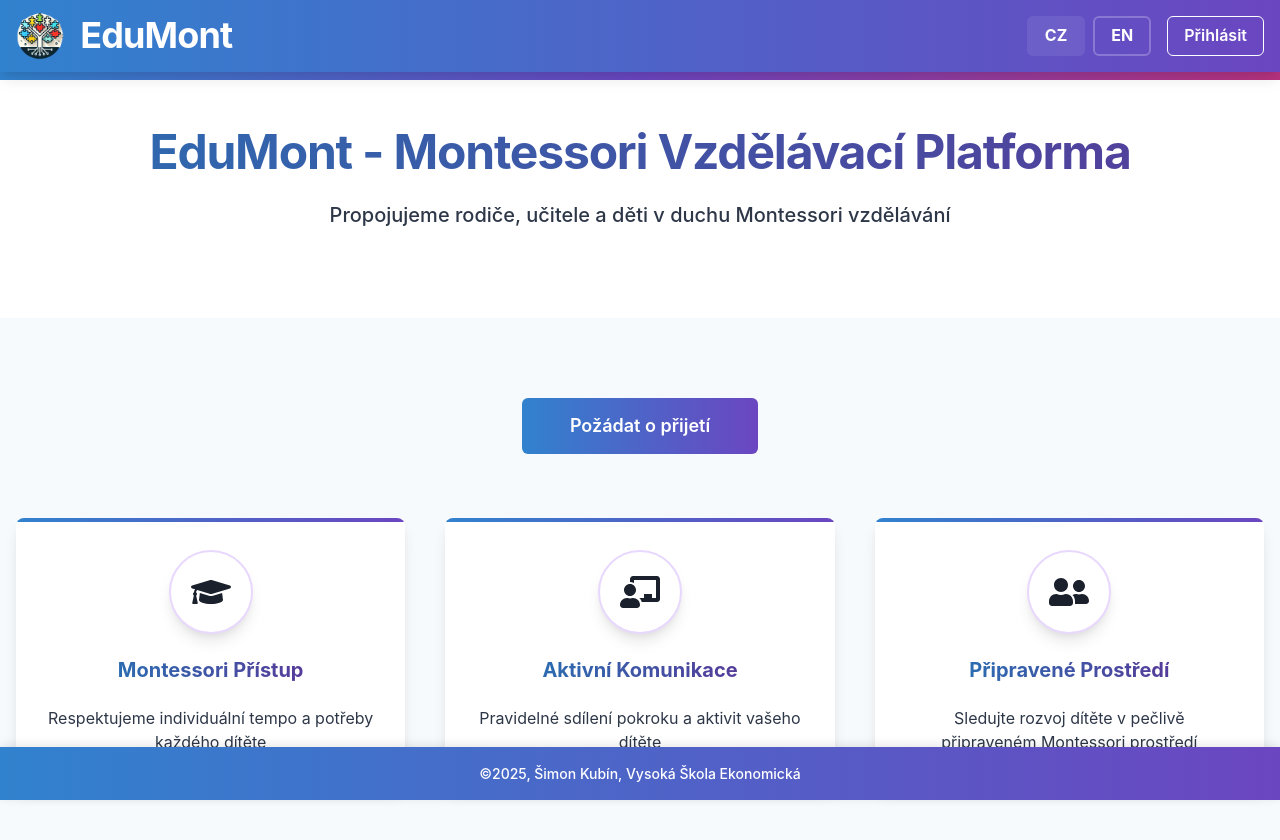
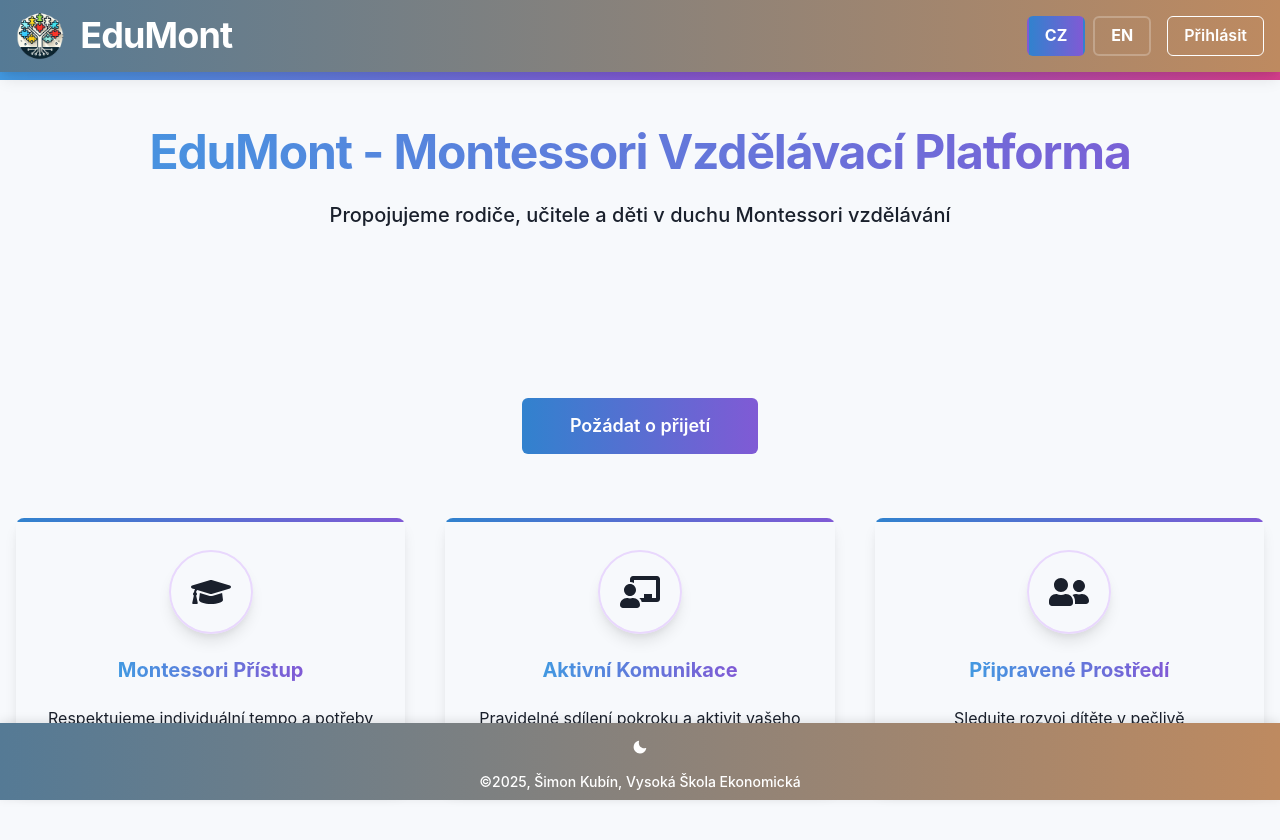
Before and after one commit to kubs09/EduMont, a React (Create React App) app in the folder frontend/: page / in a window 1280 px wide. Shown: the top 840 px of the page. Built offline with nearby package versions, Linux system fonts and the light colour scheme; no server answers.

Commit message:
konzsitentní theme

```diff
--- a/frontend/src/App.tsx
+++ b/frontend/src/App.tsx
@@ -1,5 +1,5 @@
 import { Navigate, useLocation } from 'react-router-dom';
-import { ChakraProvider } from '@chakra-ui/react';
+import { ChakraProvider, ColorModeScript } from '@chakra-ui/react';
 import React from 'react';
 import theme from './design/theme';
 import Routes from './Routes';
@@ -44,6 +44,7 @@ const AppContent = () => {
 function App(): React.ReactElement {
   return (
     <React.StrictMode>
+      <ColorModeScript initialColorMode={theme.config.initialColorMode} />
       <ChakraProvider theme={theme}>
         <LanguageProvider>
           <SnackbarProvider maxSnack={3}>
--- a/frontend/src/design/theme.tsx
+++ b/frontend/src/design/theme.tsx
@@ -18,42 +18,69 @@ const colors = {
       700: '#B4BD98',
     },
   },
+  background: {
+    light: '#F7F9FC', // Soft blue-tinted white
+    dark: '#1A1F2C', // Deep navy blue-gray
+  },
+};
+
+const gradients = {
+  light: {
+    header: 'linear-gradient(to right, #557A95, #BE8A60)',
+    title: 'linear-gradient(to right, #4299E1, #805AD5)',
+    primary: 'linear-gradient(to right, #3182CE, #805AD5)',
+    decorative: 'linear-gradient(to right, #4299E1, #805AD5, #D53F8C)',
+  },
+  dark: {
+    header: 'linear-gradient(to right, #2D3748, #6B46C1)',
+    title: 'linear-gradient(to right, #63B3ED, #9F7AEA)',
+    primary: 'linear-gradient(to right, #63B3ED, #9F7AEA)',
+    decorative: 'linear-gradient(to right, #63B3ED, #9F7AEA, #ED64A6)',
+  },
 };
 
 const theme = extendTheme({
+  config: {
+    initialColorMode: 'system',
+    useSystemColorMode: true,
+  },
   colors,
-  components: {
-    Header: {
-      baseStyle: {
-        bg: 'brand.primary.900',
-        color: 'white',
+  semanticTokens: {
+    colors: {
+      'gradient.header': {
+        default: gradients.light.header,
+        _dark: gradients.dark.header,
       },
-    },
-    Button: {
-      variants: {
-        brand: {
-          bg: 'brand.primary.900',
-          color: 'white',
-          _hover: {
-            bg: 'brand.primary.800',
-          },
-        },
-        secondary: {
-          bg: 'brand.secondary.900',
-          color: 'white',
-          _hover: {
-            bg: 'brand.secondary.800',
-          },
-        },
+      'gradient.title': {
+        default: gradients.light.title,
+        _dark: gradients.dark.title,
+      },
+      'gradient.primary': {
+        default: gradients.light.primary,
+        _dark: gradients.dark.primary,
+      },
+      'gradient.decorative': {
+        default: gradients.light.decorative,
+        _dark: gradients.dark.decorative,
+      },
+      'bg.app': {
+        default: colors.background.light,
+        _dark: colors.background.dark,
       },
     },
   },
   styles: {
-    global: {
+    global: (props: { colorMode: 'light' | 'dark' }) => ({
       body: {
-        bg: '#FAF9F6', // Soft off-white background
+        bg: 'bg.app',
+        color: props.colorMode === 'light' ? 'gray.800' : 'whiteAlpha.900',
+        minHeight: '100vh',
+        backgroundImage:
+          props.colorMode === 'light'
+            ? 'linear-gradient(to bottom right, rgba(255, 255, 255, 0.2), rgba(103, 178, 255, 0.05))'
+            : 'linear-gradient(to bottom right, rgba(0, 0, 0, 0.2), rgba(66, 153, 225, 0.05))',
       },
-    },
+    }),
   },
 });
 
--- a/frontend/src/home/HomePage.tsx
+++ b/frontend/src/home/HomePage.tsx
@@ -10,7 +10,7 @@ const FeatureIcon = ({ icon: Icon }: { icon: IconType }) => (
   <Box
     p={5}
     borderRadius="full"
-    bg="white"
+    bg="bg.decorative"
     boxShadow="lg"
     border="2px solid"
     borderColor="purple.100"
@@ -36,59 +36,45 @@ const HomePage = () => {
 
   return (
     <Box pb={{ base: 16, md: 20 }}>
-      <svg width="0" height="0">
-        <linearGradient id="gradient-filter" x1="0%" y1="0%" x2="100%" y2="0%">
-          <stop offset="0%" stopColor="#3182CE" /> {/* blue.500 */}
-          <stop offset="100%" stopColor="#805AD5" /> {/* purple.500 */}
-        </linearGradient>
-      </svg>
-
-      <Box position="relative" bg="white" py={{ base: 12, md: 14 }} overflow="hidden">
-        <Box
-          position="absolute"
-          top={0}
-          left={0}
-          right={0}
-          h="8px"
-          bgGradient="linear(to-r, blue.500, purple.600, pink.600)"
-        />
+      <Box position="relative" bg="bg.app" py={{ base: 12, md: 14 }} overflow="hidden">
+        <Box position="absolute" top={0} left={0} right={0} h="8px" bg="gradient.decorative" />
         <Container maxW="container.xl" textAlign="center">
           <Heading
             size="2xl"
             mb={6}
-            bgGradient="linear(to-r, blue.600, purple.700)"
+            bg="gradient.title"
             bgClip="text"
             letterSpacing="tight"
             fontWeight="bold"
           >
             {texts.home.hero.title[language]}
           </Heading>
-          <Text fontSize="xl" mb={8} color="gray.700" fontWeight="medium">
+          <Text fontSize="xl" mb={8} color="gradient.decorative" fontWeight="medium">
             {texts.home.hero.subtitle[language]}
           </Text>
         </Container>
       </Box>
 
       {/* Features Section with CTA Button */}
-      <Box bg="gray.50" py={{ base: 12, md: 20 }}>
+      <Box bg="bg.app" py={{ base: 12, md: 20 }}>
         <Container maxW="container.xl">
           {/* CTA Button */}
           <Box textAlign="center" mb={16}>
             <Button
               size="lg"
-              bgGradient="linear(to-r, blue.500, purple.600)"
+              bg="gradient.primary"
               color="white"
               onClick={() => navigate(ROUTES.ADMISSION_REQUEST)}
               px={12}
               py={7}
               fontSize="lg"
               _hover={{
-                bgGradient: 'linear(to-r, blue.600, purple.700)',
+                bg: 'gradient.primary',
                 transform: 'translateY(-2px)',
                 boxShadow: 'lg',
               }}
               _active={{
-                bgGradient: 'linear(to-r, blue.700, purple.800)',
+                bg: 'gradient.primary',
               }}
               transition="all 0.2s"
             >
@@ -124,7 +110,7 @@ const FeatureCard = ({ icon, title, text }: { icon: IconType; title: string; tex
   return (
     <VStack
       p={8}
-      bg="white"
+      bg="bg.app"
       borderRadius="lg"
       boxShadow="lg"
       align="center"
@@ -134,24 +120,12 @@ const FeatureCard = ({ icon, title, text }: { icon: IconType; title: string; tex
       position="relative"
       overflow="hidden"
     >
-      <Box
-        position="absolute"
-        top={0}
-        left={0}
-        right={0}
-        h="4px"
-        bgGradient="linear(to-r, blue.500, purple.600)"
-      />
+      <Box position="absolute" top={0} left={0} right={0} h="4px" bg="gradient.primary" />
       <FeatureIcon icon={icon} />
-      <Heading
-        size="md"
-        bgGradient="linear(to-r, blue.600, purple.700)"
-        bgClip="text"
-        fontWeight="bold"
-      >
+      <Heading size="md" bg="gradient.title" bgClip="text" fontWeight="bold">
         {title}
       </Heading>
-      <Text textAlign="center" color="gray.700" fontSize="md">
+      <Text textAlign="center" color="gradient.decorative" fontSize="md">
         {text}
       </Text>
     </VStack>
--- a/frontend/src/shared/atoms/footer/Footer.tsx
+++ b/frontend/src/shared/atoms/footer/Footer.tsx
@@ -1,21 +1,33 @@
-import { Box, Flex, Text } from '@chakra-ui/react';
+import { Box, Text, VStack, IconButton, useColorMode } from '@chakra-ui/react';
+import { MoonIcon, SunIcon } from '@chakra-ui/icons';
 
 const Footer = () => {
+  const { colorMode, toggleColorMode } = useColorMode();
+
   return (
     <Box
       as="footer"
       position="fixed"
       bottom={0}
       width="100%"
-      bgGradient="linear(to-r, blue.500, purple.600)"
+      bg="gradient.header"
       boxShadow="0 -2px 10px rgba(0,0,0,0.1)"
       zIndex={1000}
     >
-      <Flex justifyContent="center" alignItems="center" p={4}>
+      <VStack py={2}>
+        <IconButton
+          aria-label="Toggle color mode"
+          icon={colorMode === 'light' ? <MoonIcon /> : <SunIcon />}
+          onClick={toggleColorMode}
+          variant="ghost"
+          color="white"
+          size="sm"
+          _hover={{ bg: 'whiteAlpha.200' }}
+        />
         <Text fontSize="sm" color="white" fontWeight="medium">
           ©2025, Šimon Kubín, Vysoká Škola Ekonomická
         </Text>
-      </Flex>
+      </VStack>
     </Box>
   );
 };
--- a/frontend/src/shared/atoms/header/Header.tsx
+++ b/frontend/src/shared/atoms/header/Header.tsx
@@ -105,7 +105,7 @@ const Header: React.FC = () => {
       <Flex
         as="header"
         p={{ base: 2, md: 4 }}
-        bgGradient="linear(to-r, blue.500, purple.600)"
+        bg="gradient.header"
         justify="space-between"
         align="center"
         position="sticky"
@@ -171,31 +171,35 @@ const Header: React.FC = () => {
           )}
           <ButtonGroup spacing={{ base: 1, md: 2 }}>
             <Button
-              bg={language === 'cs' ? 'whiteAlpha.200' : 'transparent'}
+              bg={language === 'cs' ? 'gradient.primary' : 'transparent'}
               color="white"
               border="2px"
               borderColor={language === 'cs' ? 'transparent' : 'whiteAlpha.400'}
               onClick={() => setLanguage('cs')}
               size={{ base: 'sm', md: 'md' }}
               fontWeight="bold"
+              transition="all 0.2s"
               _hover={{
-                bg: 'whiteAlpha.300',
-                transform: 'translateY(-1px)',
+                bg: language === 'cs' ? 'gradient.primary' : 'whiteAlpha.200',
+                transform: 'translateY(-2px)',
+                boxShadow: 'md',
               }}
             >
               CZ
             </Button>
             <Button
-              bg={language === 'en' ? 'whiteAlpha.200' : 'transparent'}
+              bg={language === 'en' ? 'gradient.primary' : 'transparent'}
               color="white"
               border="2px"
               borderColor={language === 'en' ? 'transparent' : 'whiteAlpha.400'}
               onClick={() => setLanguage('en')}
               size={{ base: 'sm', md: 'md' }}
               fontWeight="bold"
+              transition="all 0.2s"
               _hover={{
-                bg: 'whiteAlpha.300',
-                transform: 'translateY(-1px)',
+                bg: language === 'en' ? 'gradient.primary' : 'whiteAlpha.200',
+                transform: 'translateY(-2px)',
+                boxShadow: 'md',
               }}
             >
               EN
```
Also changed, not shown: frontend/src/admission/AdmissionRequest.tsx (+7 -7 lines).
